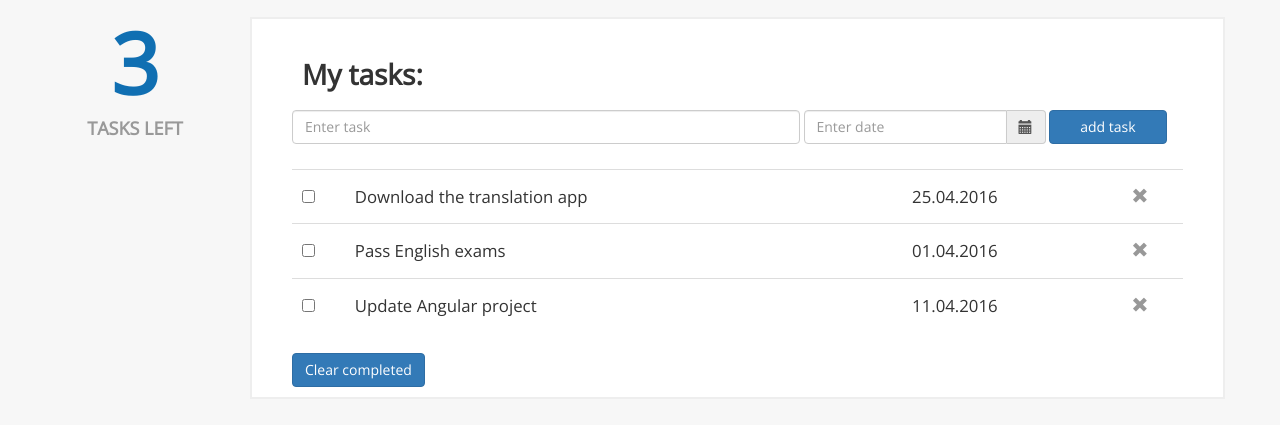
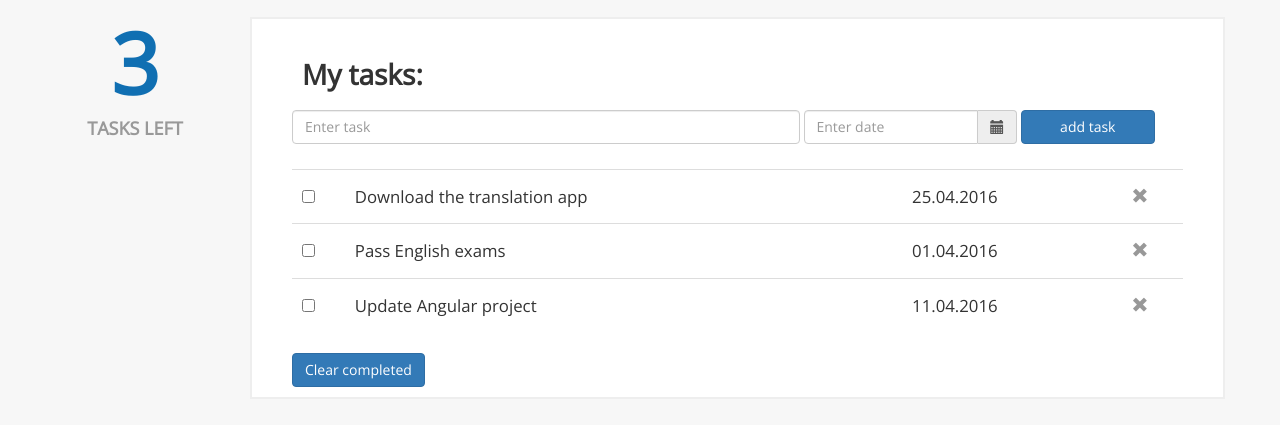
Before and after one commit to oksanazaporozhets/todo, a website: page index.html in a window 1280 px wide. Shown: the part 53-478 px from the top of the page. Drawn offline with nearby package versions, Linux system fonts and the light colour scheme.

Commit message:
Small style fix for input forms

```diff
--- a/css/style.less
+++ b/css/style.less
@@ -70,8 +70,11 @@ body {
       width: 100%;
     }
   }
+  .form-group.date-input-form {
+    width: 24%!important;
+  }
   .add-task-btn{
-    padding-left: 30px;
-    padding-right: 30px;
+    width: 15%;
+
   }
 }
--- a/index.html
+++ b/index.html
@@ -39,7 +39,7 @@
           <div class="form-group input-task-text">
             <input type="text" class="form-control" ng-model="formTodoText" ng-model-instant placeholder="Enter task">
           </div>
-          <div class="form-group">
+          <div class="form-group date-input-form">
             <div class='input-group date' id='datetimepicker1'>
               <input type='text' class="form-control" ng-model="formTodoDate" ng-model-instant placeholder="Enter date" />
                                 <span class="input-group-addon">
```
Also changed, not shown: css/style.css.
